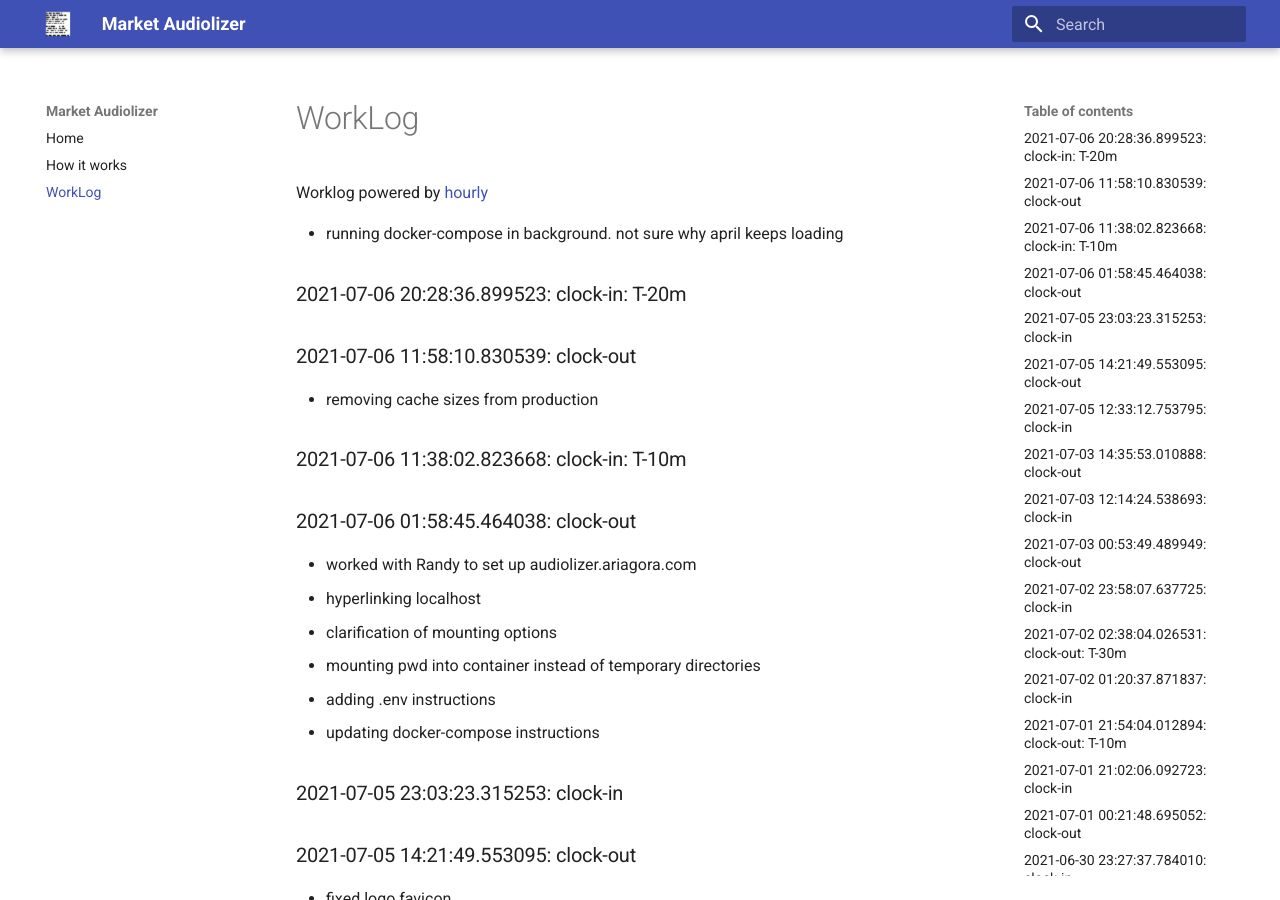
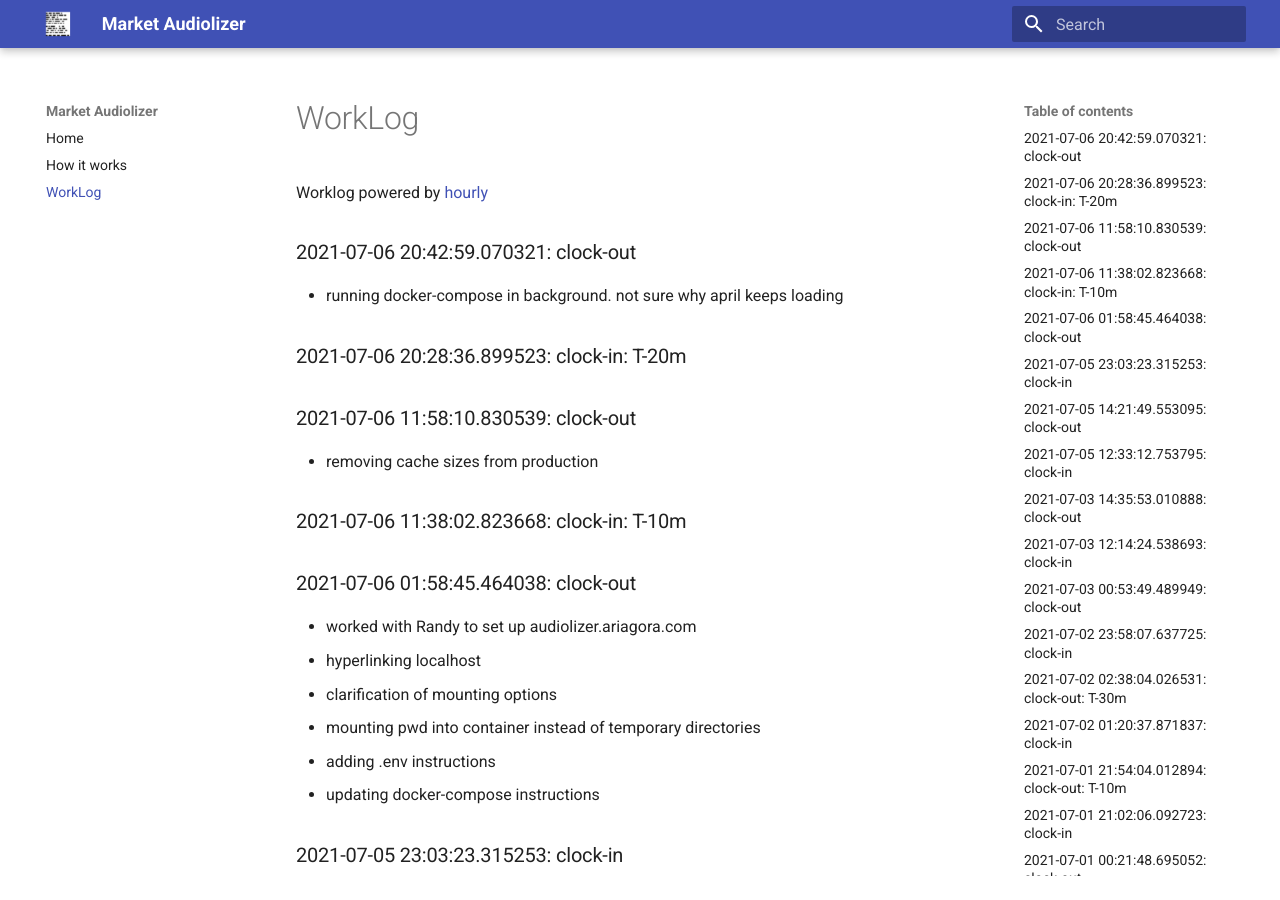
Before and after one commit to asherp/audiolizer, an MkDocs documentation site: the page built from docs/WorkLog.md, in a window 1280 px wide and 900 px high. Built offline with MkDocs 1.6.1 and Material for MkDocs 9.7.7, drawn with Linux system fonts in a browser that asks for light colours.

Commit message:
clock-out

```diff
--- a/WorkLog.md
+++ b/WorkLog.md
@@ -1,3 +1,5 @@
+### 2021-07-06 20:42:59.070321: clock-out
+
 * running docker-compose in background. not sure why april keeps loading
 
 ### 2021-07-06 20:28:36.899523: clock-in: T-20m
```
